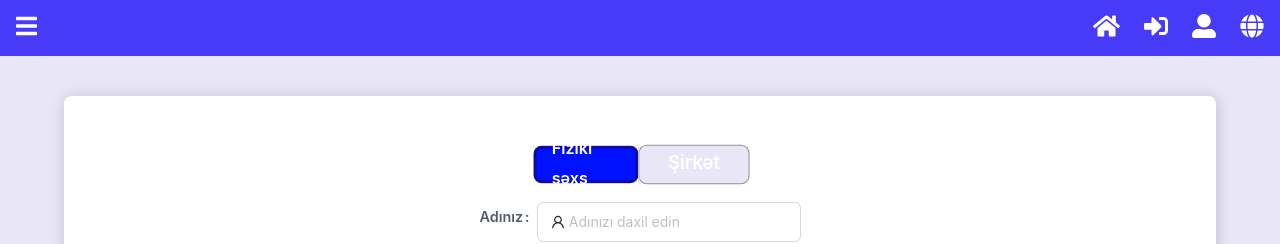
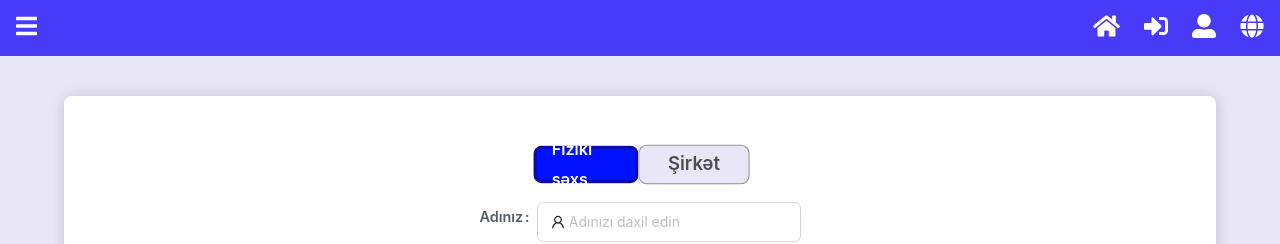
Before and after one commit to farhadamrah/tender, a React (Create React App) app: page /register in a window 1280 px wide. Shown: the top 244 px of the page. Built offline with nearby package versions, Linux system fonts and the light colour scheme; the HTML template or start-up script is replaced by a standard one.

Commit message:
Update Register.scss

```diff
--- a/src/Components/Main/MainPages/Sign/Register/Register.scss
+++ b/src/Components/Main/MainPages/Sign/Register/Register.scss
@@ -34,14 +34,14 @@
     .radio-btn {
       width: 6.5rem;
       height: 2.3rem;
-      padding-bottom: 0.2rem;
+      padding-bottom: 0.1rem;
       display: flex;
       align-items: center;
       justify-content: center;
       font-size: 1.08rem;
       font-weight: 600;
       background-color: #e9e7f7;
-      color: white;
+      color: rgb(77, 77, 77);
       border-radius: 0.5rem;
       transform: scale(1.07);
       border: 1px solid rgba(116, 116, 116, 0.74);
@@ -55,6 +55,7 @@
 
     .selected-btn {
       background-color: #0011ff;
+      color: white;
       transform: scale(1.01);
       border: 3px solid rgba(20, 7, 136, 0.712);
       font-size: 1rem;
```
